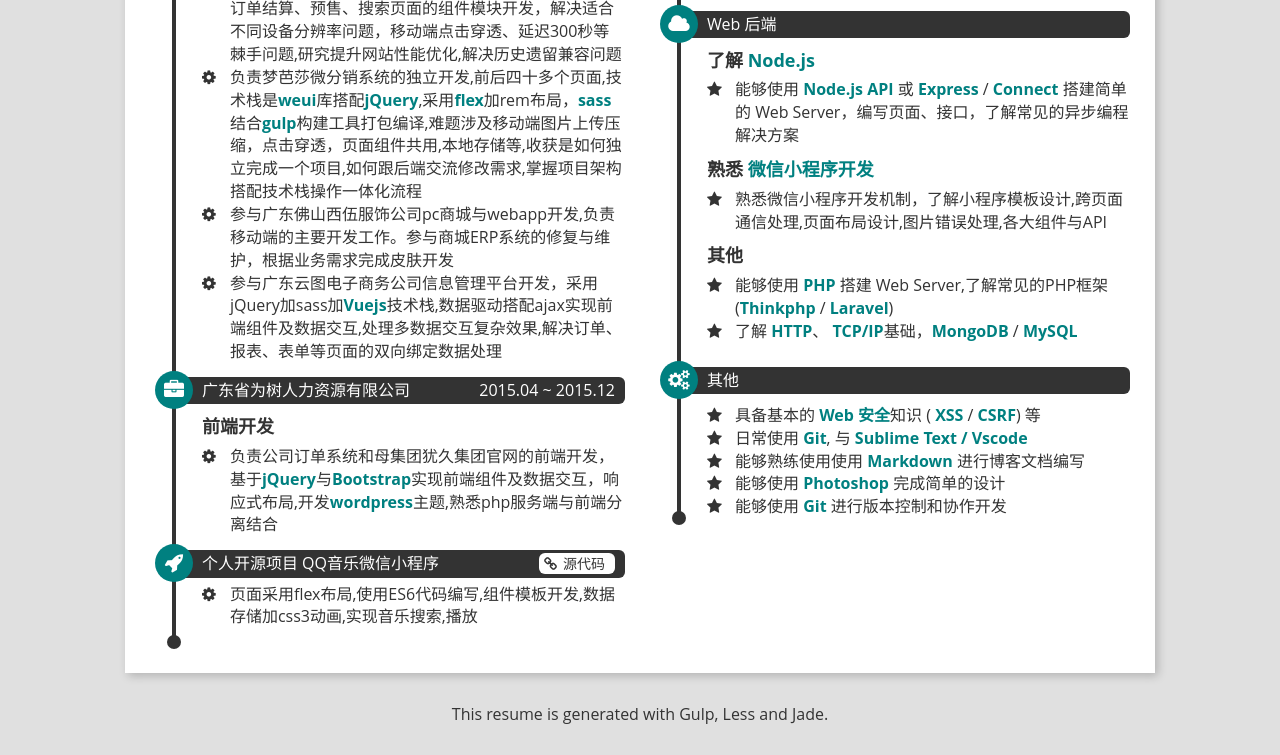
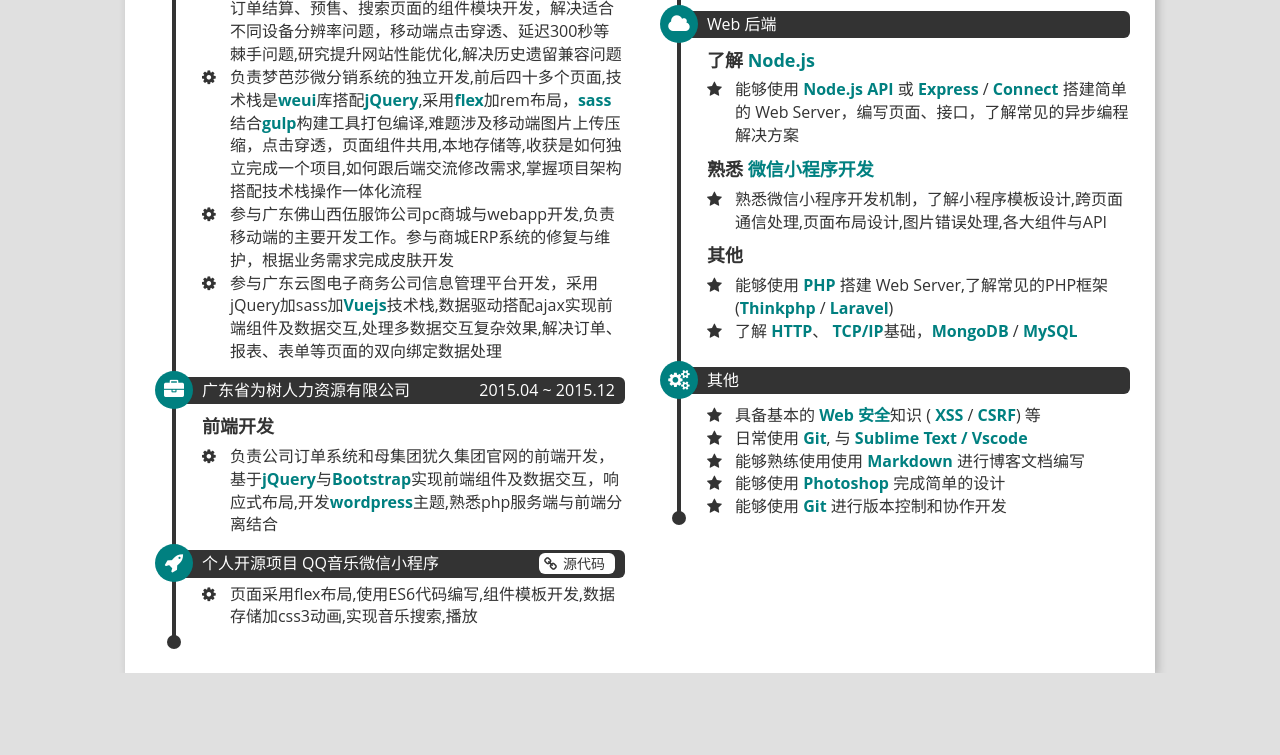
Before and after one commit to julytian/resume, a plain HTML site: page index.html in a window 1280 px wide. Shown: the part 794-1549 px from the top of the page. After the commit the page ends 1467 px from the top, so only its background shows below. Drawn offline with Linux system fonts and the light colour scheme.

Commit message:
Update index.html

```diff
--- a/index.html
+++ b/index.html
@@ -177,9 +177,7 @@
             </article>
         </main>
     </div>
-    <footer>
-        <p>This resume is generated with Gulp, Less and Jade.</p>
-    </footer>
+
 </body>
 
 </html>
```
